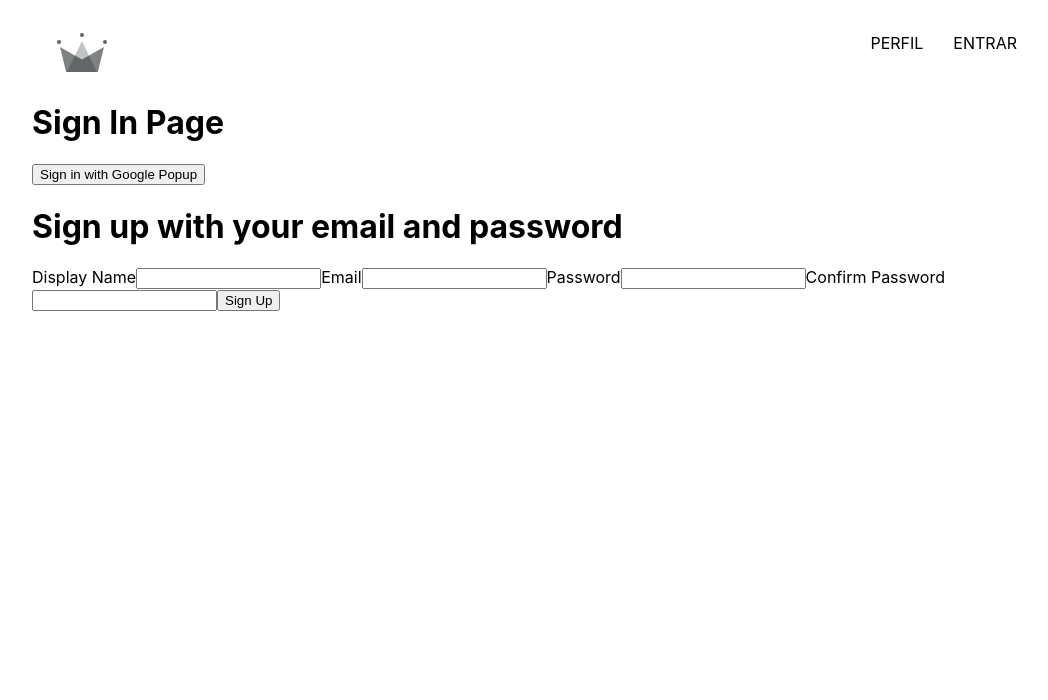
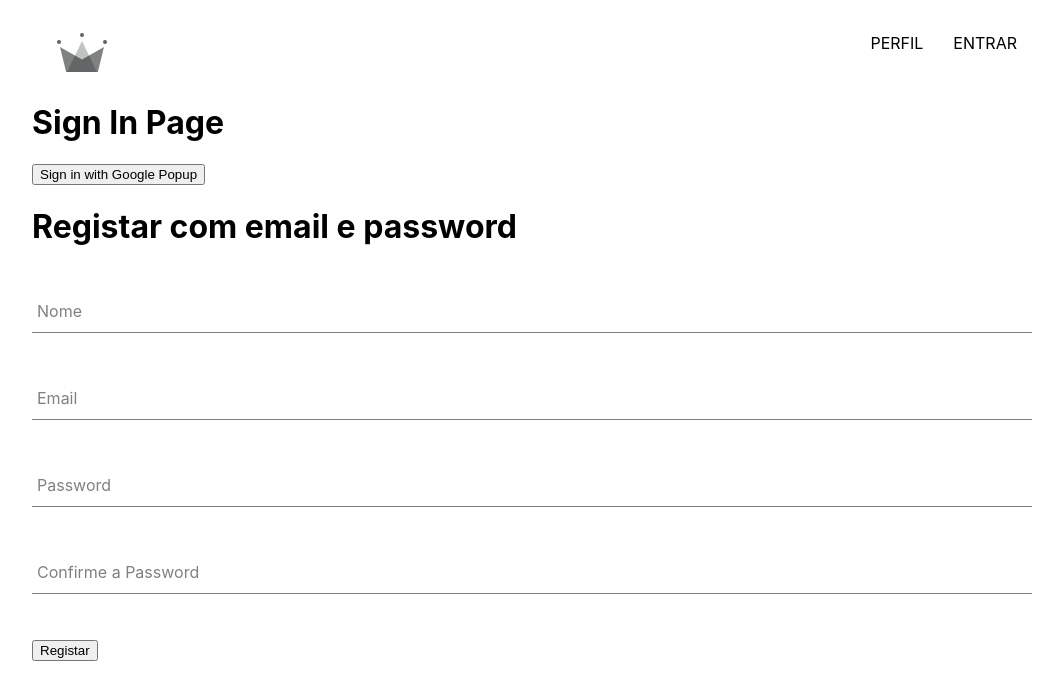
Before and after one commit to marcomartinscastanho/Secret-Ingredient, a React (Create React App) app: page /sign-in in a window 1280 px wide. Shown: the top 700 px of the page, without its empty margins (108-1156 px from the left). Built offline with nearby package versions, Linux system fonts and the light colour scheme; the HTML template or start-up script is replaced by a standard one.

Commit message:
generalize form-input component

```diff
--- /dev/null
+++ b/src/components/form-input/form-input.component.jsx
@@ -0,0 +1,16 @@
+import "./form-input.styles.scss";
+
+export const FormInput = ({ label, ...otherProps }) => {
+  return (
+    <div className="group">
+      <input className="form-input" {...otherProps} />
+      {label && (
+        <label className={`${otherProps.value.length ? "shrink" : ""} form-input-label`}>
+          {label}
+        </label>
+      )}
+    </div>
+  );
+};
+
+export default FormInput;
--- /dev/null
+++ b/src/components/form-input/form-input.styles.scss
@@ -0,0 +1,54 @@
+$sub-color: grey;
+$main-color: black;
+
+@mixin shrinkLabel {
+  top: -14px;
+  font-size: 12px;
+  color: $main-color;
+}
+
+.group {
+  position: relative;
+  margin: 45px 0;
+
+  .form-input {
+    background: none;
+    background-color: white;
+    color: $sub-color;
+    font-size: 18px;
+    padding: 10px 10px 10px 5px;
+    display: block;
+    width: 100%;
+    border: none;
+    border-radius: 0;
+    border-bottom: 1px solid $sub-color;
+    margin: 25px 0;
+
+    &:focus {
+      outline: none;
+    }
+
+    &:focus ~ .form-input-label {
+      @include shrinkLabel();
+    }
+  }
+
+  input[type="password"] {
+    letter-spacing: 0.3em;
+  }
+
+  .form-input-label {
+    color: $sub-color;
+    font-size: 16px;
+    font-weight: normal;
+    position: absolute;
+    pointer-events: none;
+    left: 5px;
+    top: 10px;
+    transition: 300ms ease all;
+
+    &.shrink {
+      @include shrinkLabel();
+    }
+  }
+}
--- a/src/components/sign-up-form/sign-up-form.component.jsx
+++ b/src/components/sign-up-form/sign-up-form.component.jsx
@@ -1,4 +1,5 @@
 import { useState } from "react";
+import { FormInput } from "../form-input/form-input.component";
 import {
   createAuthUserWithEmailAndPassword,
   createUserDocumentFromAuth,
@@ -47,33 +48,42 @@
 
   return (
     <div>
-      <h1>Sign up with your email and password</h1>
+      <h1>Registar com email e password</h1>
       <form onSubmit={handleSubmit}>
-        <label>Display Name</label>
-        <input
+        <FormInput
           required
+          label="Nome"
           type="text"
           name="displayName"
           value={displayName}
           onChange={handleChange}
         />
-
-        <label>Email</label>
-        <input required type="email" name="email" value={email} onChange={handleChange} />
-
-        <label>Password</label>
-        <input required type="password" name="password" value={password} onChange={handleChange} />
-
-        <label>Confirm Password</label>
-        <input
+        <FormInput
           required
+          label="Email"
+          type="email"
+          name="email"
+          value={email}
+          onChange={handleChange}
+        />
+        <FormInput
+          required
+          label="Password"
+          type="password"
+          name="password"
+          value={password}
+          onChange={handleChange}
+        />
+        <FormInput
+          required
+          label="Confirme a Password"
           type="password"
           name="confirmPassword"
           value={confirmPassword}
           onChange={handleChange}
         />
 
-        <button type="submit">Sign Up</button>
+        <button type="submit">Registar</button>
       </form>
     </div>
   );
--- a/src/utils/firebase/firebase.utils.js
+++ b/src/utils/firebase/firebase.utils.js
@@ -2,7 +2,6 @@
 import {
   createUserWithEmailAndPassword,
   getAuth,
-  signInWithRedirect,
   signInWithPopup,
   GoogleAuthProvider,
 } from "firebase/auth";
```
